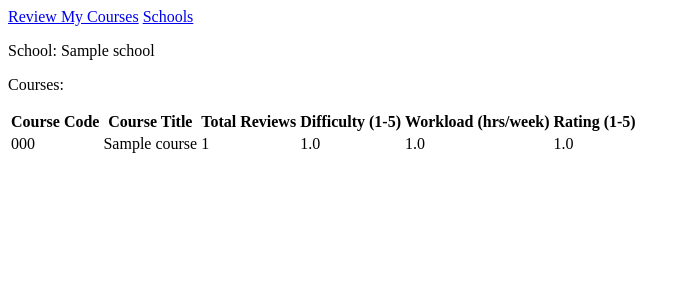
After one commit to nkallem/review_my_courses, a Django app: page /schools/1/ in a window 1280 px wide. The commit adds this page. Shown: the top 300 px of the page, without its empty margins (0-690 px from the left). Run offline with Django 4.2, Linux system fonts and the light colour scheme; tables that the repository leaves empty hold one stand-in row (values such as "Sample post").

Commit message:
Created a course listing page for an individual school and added review aggregate functions to the Course model

```diff
--- a/review_my_courses/models.py
+++ b/review_my_courses/models.py
@@ -1,4 +1,5 @@
 from django.db import models
+from django.db.models import Avg
 from django.core.exceptions import ValidationError
 from datetime import date
 
@@ -32,6 +33,26 @@ class Course(models.Model):
         """Returns a string representation of the course, including the course code and title."""
         return self.school.name + ": " + self.course_code + " - " + self.title
 
+    @property
+    def total_reviews(self):
+        """Return the count of reviews for a course."""
+        return self.review_set.count()
+
+    @property
+    def average_workload(self):
+        """Return the average review rating of a course."""
+        return self.review_set.all().aggregate(Avg('workload'))['workload__avg']
+
+    @property
+    def average_difficulty(self):
+        """Return the average review rating of a course."""
+        return self.review_set.all().aggregate(Avg('difficulty'))['difficulty__avg']
+
+    @property
+    def average_rating(self):
+        """Return the average review rating of a course."""
+        return self.review_set.all().aggregate(Avg('rating'))['rating__avg']
+
 
 class Review(models.Model):
     """Represents a review of a course."""
--- /dev/null
+++ b/review_my_courses/templates/review_my_courses/school.html
@@ -0,0 +1,30 @@
+{% extends 'review_my_courses/base.html' %}
+
+{% block content %}
+    <p>School: {{ school.name }}</p>
+
+    <p>Courses:</p>
+    <table>
+        <tr>
+            <th>Course Code</th>
+            <th>Course Title</th>
+            <th>Total Reviews</th>
+            <th>Difficulty (1-5)</th>
+            <th>Workload (hrs/week)</th>
+            <th>Rating (1-5)</th>
+        </tr>
+
+        {% for course in courses %}
+            <tr>
+                <td>{{ course.course_code }}</td>
+                <td>{{ course.title }}</td>
+                <td>{{ course.total_reviews }}</td>
+                <td>{{ course.average_difficulty|default_if_none:"N/A" }}</td>
+                <td>{{ course.average_workload|default_if_none:"N/A" }}</td>
+                <td>{{ course.average_rating|default_if_none:"N/A" }}</td>
+            </tr>
+        {% endfor %}
+    </table>
+
+
+{% endblock content %}
--- a/review_my_courses/templates/review_my_courses/schools.html
+++ b/review_my_courses/templates/review_my_courses/schools.html
@@ -12,7 +12,7 @@
 
         {% for school in schools %}
             <tr>
-                <td>{{ school.name }}<td>
+                <td><a href="{% url 'review_my_courses:school' school.id %}">{{ school.name }}</a><td>
                 <td>Edit</td>
                 <td>Delete</td>
             </tr>
--- a/review_my_courses/urls.py
+++ b/review_my_courses/urls.py
@@ -10,4 +10,6 @@ urlpatterns = [
     path('', views.index, name='index'),
     # Page that shows all schools.
     path('schools/', views.schools, name='schools'),
+    # Detail page for a single school.
+    path('schools/<int:school_id>/', views.school, name='school')
 ]
--- a/review_my_courses/views.py
+++ b/review_my_courses/views.py
@@ -12,3 +12,11 @@ def schools(request):
     schools = School.objects.order_by('name')
     context = {'schools': schools}
     return render(request, 'review_my_courses/schools.html', context)
+
+
+def school(request, school_id):
+    """Show a school and all its associated courses."""
+    school = School.objects.get(id=school_id)
+    courses = school.course_set.order_by('course_code')
+    context = {'school': school, 'courses': courses}
+    return render(request, 'review_my_courses/school.html', context)
```
